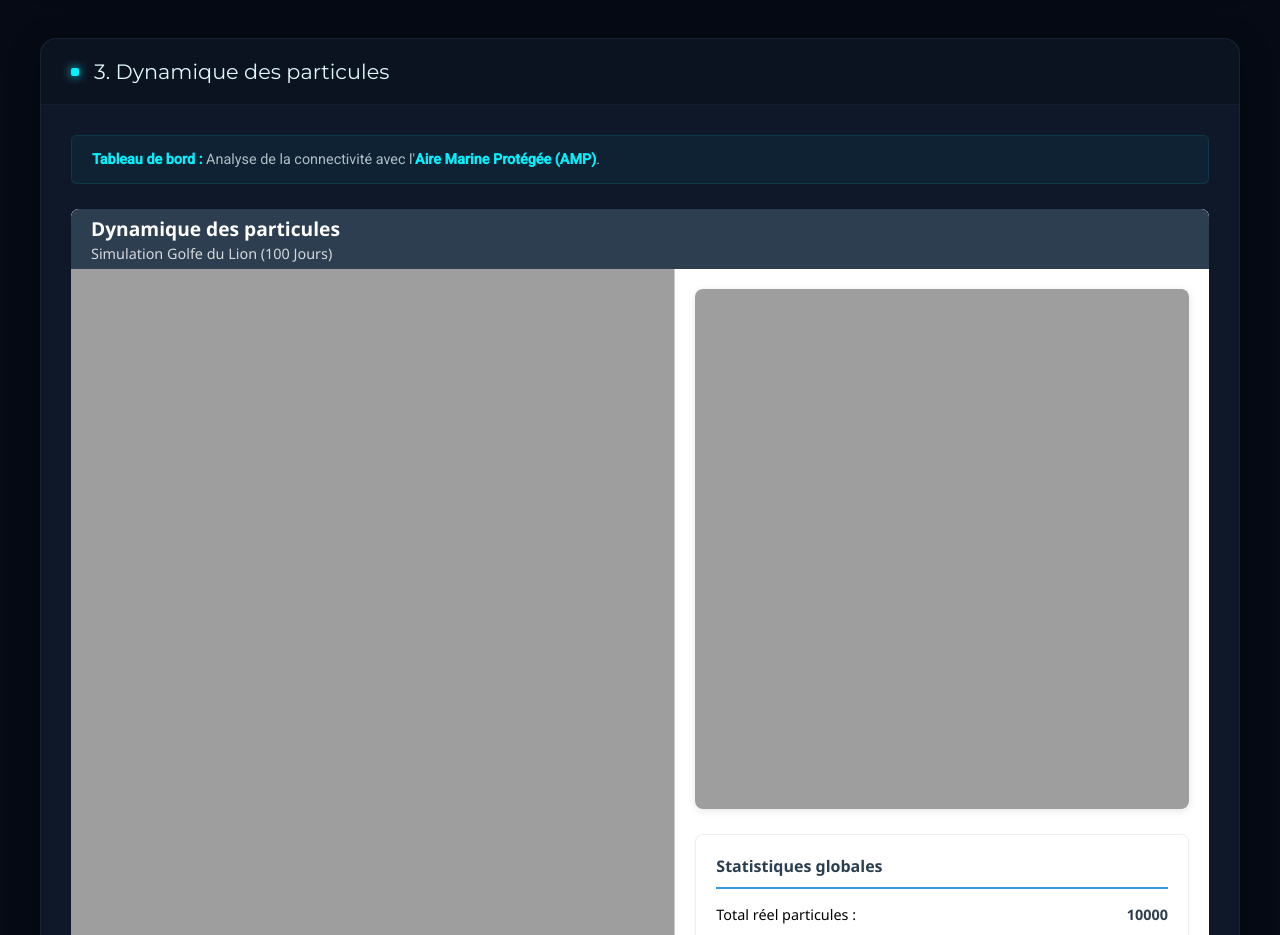
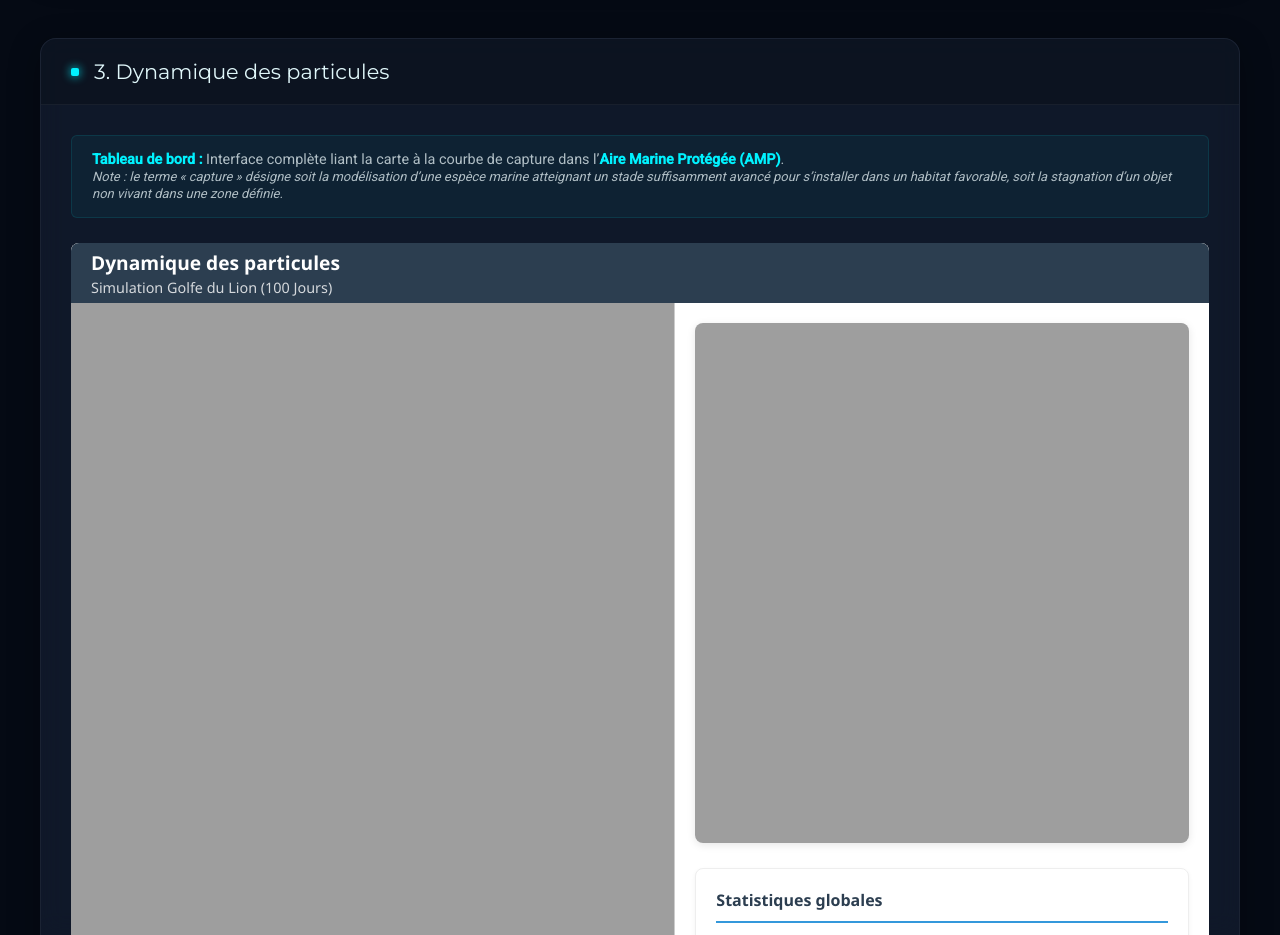
Before and after one commit to CelineBarrier/tests_visualisations, a plain HTML site: page index.html in a window 1280 px wide. Shown: the part 2380-3315 px from the top of the page. Drawn offline with Linux system fonts and the light colour scheme.

Commit message:
Update index.html

```diff
--- a/index.html
+++ b/index.html
@@ -225,7 +225,14 @@ et/ou des substances ou objets polluants dérivants en mer.
         </div>
         <div class="card-body">
             <div class="instructions">
-                <strong>Tableau de bord :</strong> Analyse de la connectivité avec l'<strong>Aire Marine Protégée (AMP)</strong>.
+                <strong>Tableau de bord :</strong> Interface complète liant la carte à la courbe de capture dans
+l’<strong>Aire Marine Protégée (AMP)</strong>.
+<br>
+<span style="font-style: italic; font-size: 0.9em;">
+Note : le terme « capture » désigne soit la modélisation d’une espèce marine atteignant un stade
+suffisamment avancé pour s’installer dans un habitat favorable, soit la stagnation d’un objet non vivant
+dans une zone définie.
+</span>
             </div>
             <iframe src="Dashboard_Interactif_Complet.html" title="Dashboard complet" style="height: 750px;"></iframe>
         </div>
```
